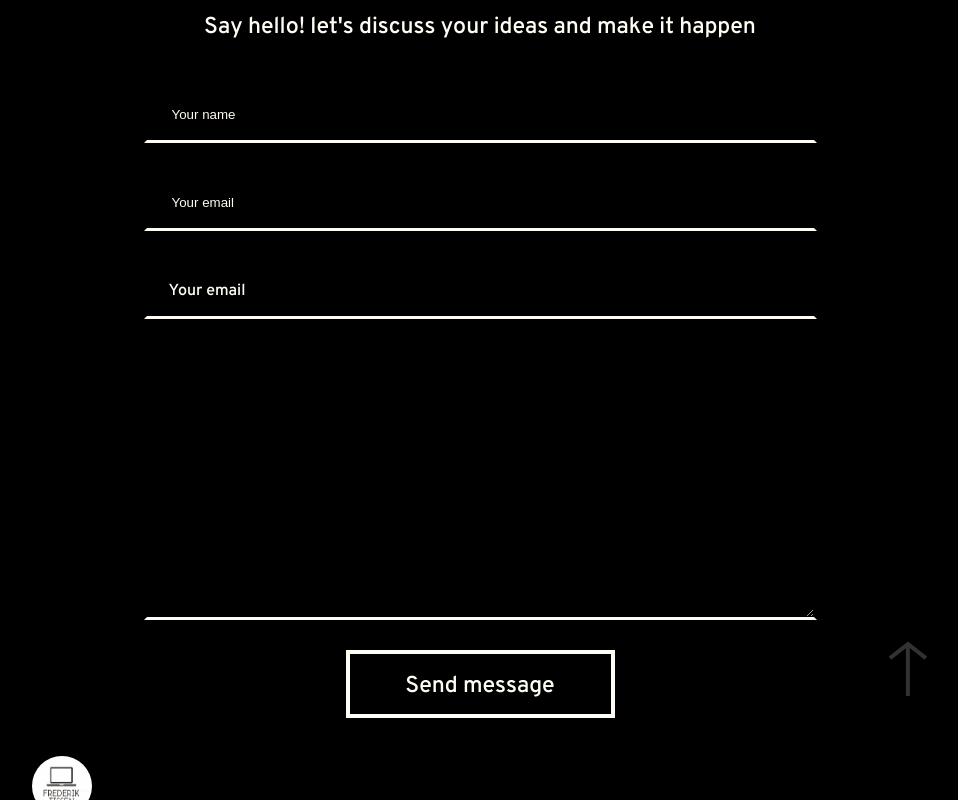
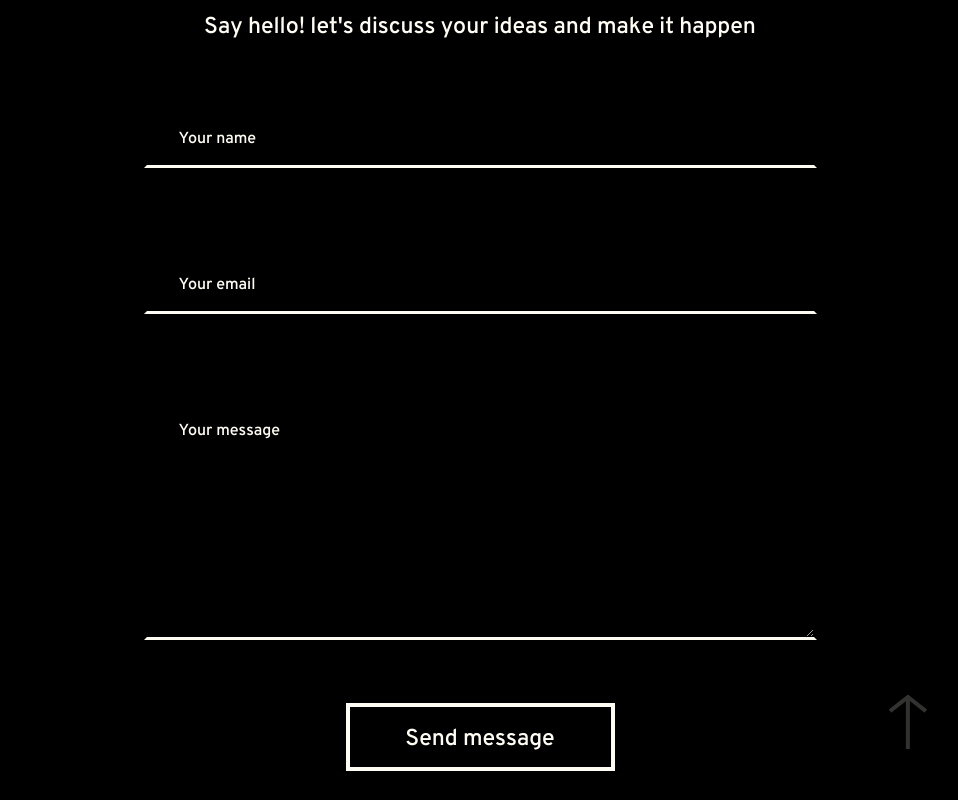
Before and after one commit to FrederikTissen/Portfolio, an Angular app: page / in a window 1280 px wide. Shown: the part 6260-7060 px from the top of the page, without its empty margins (160-1118 px from the left). Built offline with nearby package versions, Linux system fonts and the light colour scheme; a web font is replaced by a local one.

Commit message:
input -animation bug fixed

```diff
--- a/src/app/contact/contact.component.html
+++ b/src/app/contact/contact.component.html
@@ -4,31 +4,46 @@
     <div class="content">
         <h3>Want do discuss a new project</h3>
         <p>Say hello! let's discuss your ideas and make it happen</p>
-        <input type="text" placeholder="Your name">
-        <input type="email" placeholder="Your email">
+        <!--<input type="text" placeholder="Your name">-->
 
         <form action="">
-            <div class="input-field">
-                <input type="text" id="email" formcontrolname="email" required="" class="">
+            <div class="input-field" [class.focused-input]="inputNameIsFocused">
+                <label>Your name</label>
+                <input (focus)="inputNameIsFocused = true" (blur)="inputNameIsFocused = false" type="text"
+                    id="input-email" formcontrolname="email" required="" class="">
+                <span class="hidden">Your name is required</span>
+                <img src="assets/img/warning.png" class="hidden ">
+                <img src="assets/img/success.png" class="hidden">
+            </div>
+
+            <!--<input type="email" placeholder="Your email">-->
+
+            <div class="input-field" [class.focused-input]="inputEmailIsFocused">
                 <label>Your email</label>
+                <input (focus)="inputEmailIsFocused = true" (blur)="inputEmailIsFocused = false" type="text"
+                    id="input-email" formcontrolname="email" required="" class="">
                 <span class="hidden">Your email is required</span>
                 <img src="assets/img/warning.png" class="hidden ">
                 <img src="assets/img/success.png" class="hidden">
             </div>
-        </form>
 
 
 
+            <div class="input-field" [class.focused-input]="inputMessageIsFocused">
+                <!-- <textarea id="message" cols="30" rows="10" placeholder="Your message"></textarea> -->
+                <label>Your message</label>
+                <textarea (focus)="inputMessageIsFocused = true" (blur)="inputMessageIsFocused = false" type="text"
+                    id="message" autocomplete="off" formcontrolname="message" required="">
+                </textarea>
+                <span class="hidden">Your message is empty</span>
+                <img src="assets/img/warning.png" class="hidden ">
+                <img src="assets/img/success.png" class="hidden">
 
-
-
-
-            <!-- <textarea id="message" cols="30" rows="10" placeholder="Your message"></textarea> -->
-            <textarea _ngcontent-nlv-c13="" type="text" id="message" autocomplete="off" formcontrolname="message"
-                required="" class="ng-pristine ng-invalid ng-touched"></textarea>
-            <div>
-                <button>Send message</button>
+                <div class="send-btn">
+                    <button>Send message</button>
+                </div>
             </div>
+        </form>
     </div>
 
     <div class="footer">
--- a/src/app/contact/contact.component.scss
+++ b/src/app/contact/contact.component.scss
@@ -83,7 +83,6 @@
         flex-direction: row;
         align-items: flex-start;
         padding: 15px 25px;
-        isolation: isolate;
         width: 617px;
         height: 202px;
         background: #000000;
@@ -121,14 +120,18 @@
 
     }
 
-    div {
-        cursor: pointer;
 
-        &:hover {
-            button {
-                animation: flipInY 1500ms;
-                font-weight: bold;
-            }
+}
+
+.send-btn {
+    cursor: pointer;
+    display: flex;
+    justify-content: center;
+
+    &:hover {
+        button {
+            animation: flipInY 1500ms;
+            font-weight: bold;
         }
     }
 }
@@ -224,20 +227,21 @@ input.ng-dirty.ng-invalid {
     font-weight: 400;
     font-size: 16px;
 
-    Input {
-        &:focus {
-            label {
-                bottom: 80px;
-            }
-        }
-    }
-
-
-
     label {
         position: relative;
-        bottom: 50px;
+        top: 70px;
         left: 25px;
+        background-color: black;
+        padding-left: 10px;
+        padding-right: 10px;
+        pointer-events: none;
+        transition: 500ms;
     }
+}
 
+.focused-input {
+    label {
+        top: 40px;
+        bottom: 80px;
+    }
 }
```
Also changed, not shown: src/app/contact/contact.component.ts (+10 -0 lines).
